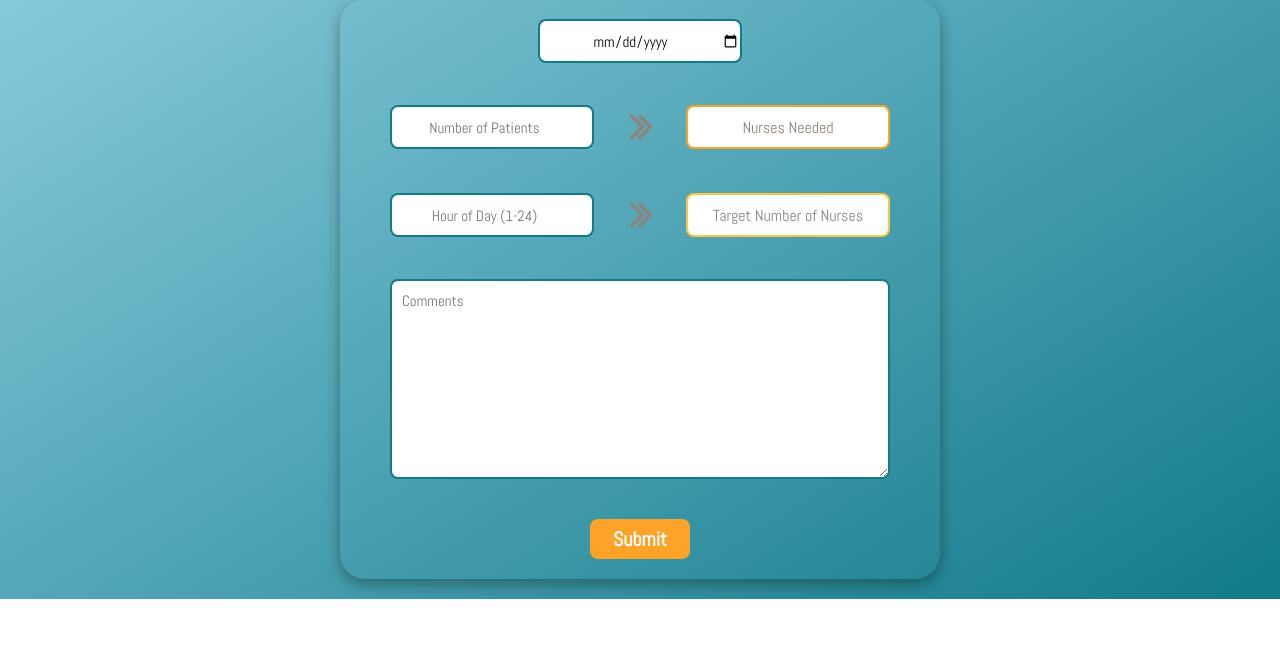
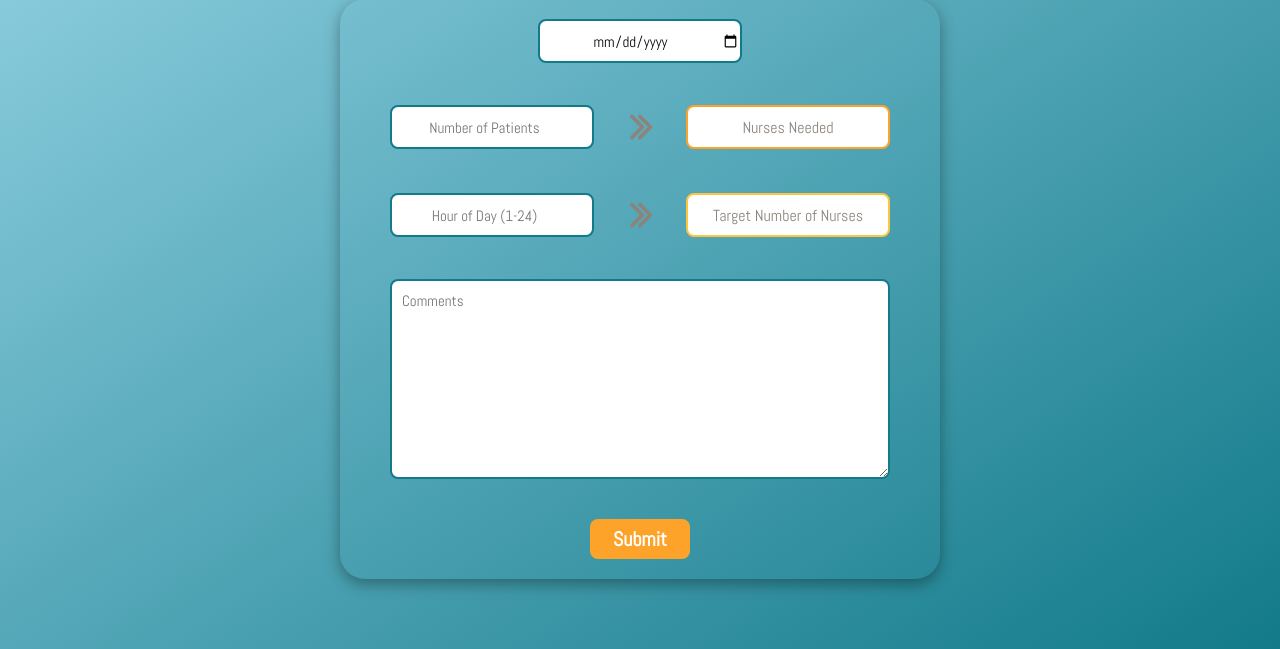
Before and after one commit to AmerikanischerAdler/emergency_staffing, a Flask app: page / in a window 1280 px wide. Shown: the part 201-850 px from the top of the page. Run offline with Flask 3, Linux system fonts and the light colour scheme.

Commit message:
fixed footer styles

```diff
--- a/templates/base.html
+++ b/templates/base.html
@@ -71,10 +71,7 @@
     .content {
       min-height: 100vh;
       background-image: linear-gradient(to bottom right, #97D5E7, #127A89);
-    }
-
-    footer {
-      height: 50px;
+      padding-bottom: 50px;
     }
 
     @media screen and (max-width: 1010px) {
@@ -102,7 +99,5 @@
   <div class="content">
     {% block content %}{% endblock %}
   </div>
-
-  <footer></footer>
 </body>
 </html>
```
